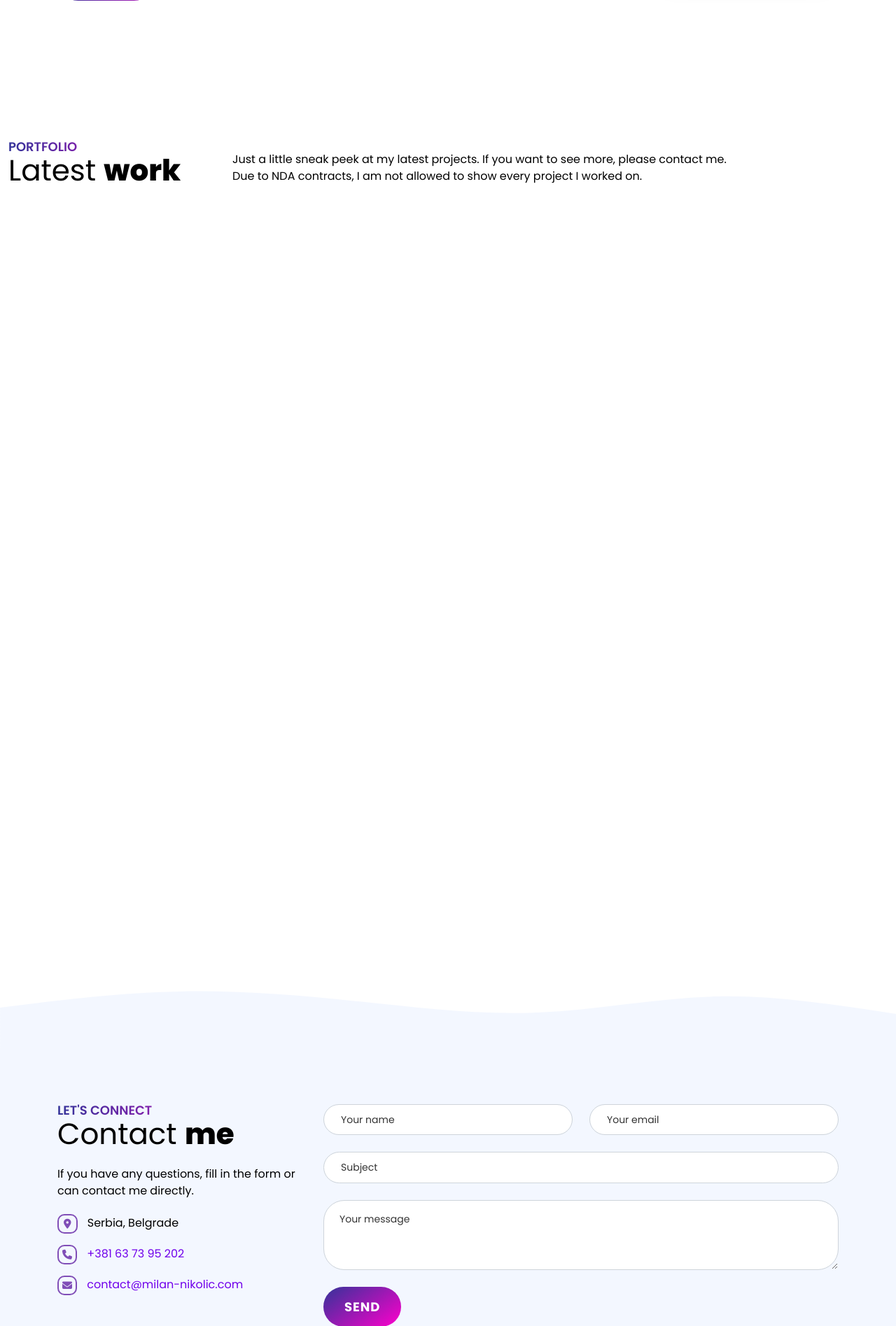
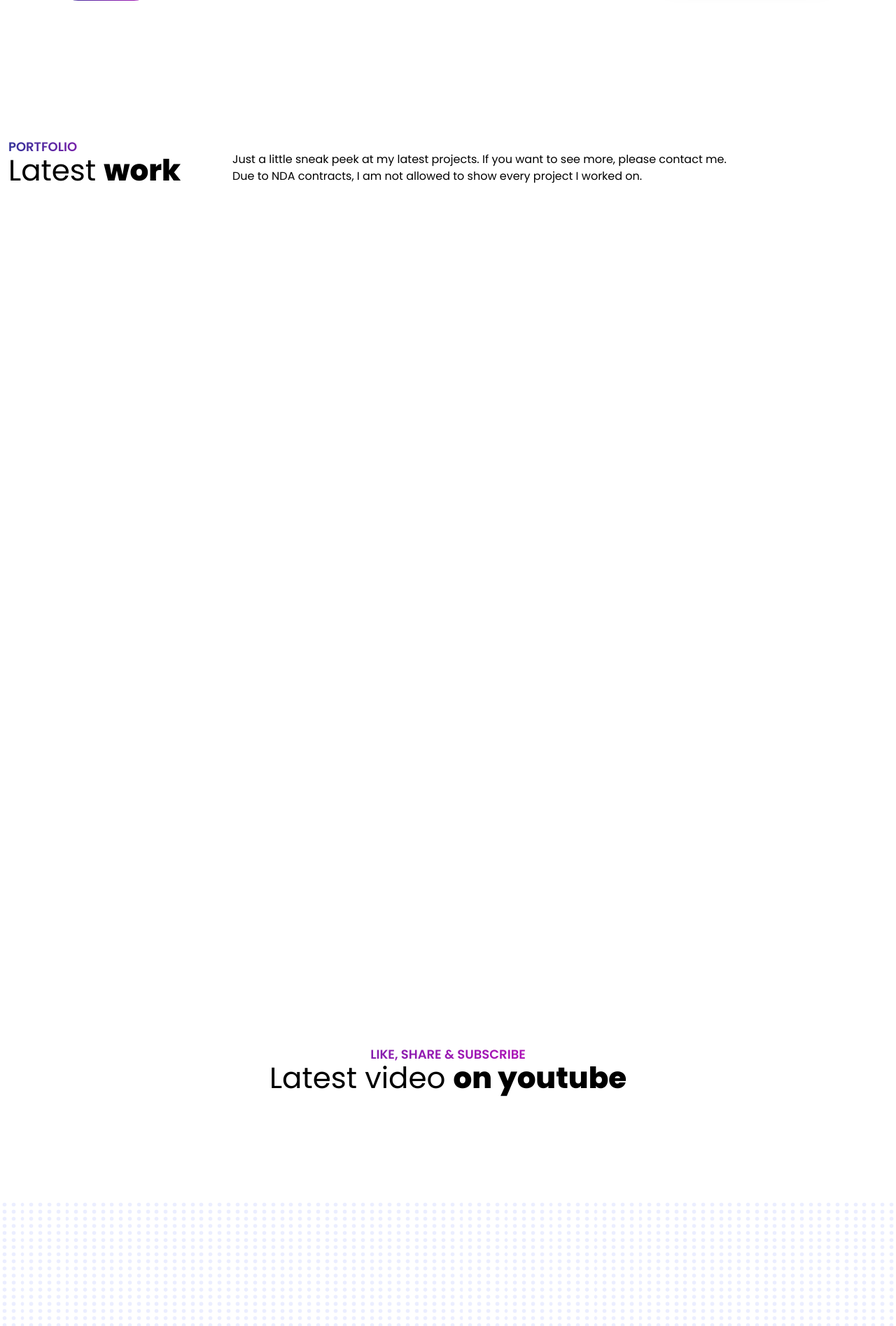
Before and after one commit to milanche7395/milan, a PHP site: page / in a window 1280 px wide. Shown: the part 2185-4080 px from the top of the page at 70% size. Run offline with PHP 8.4, Linux system fonts and the light colour scheme; style sheets or scripts are compiled from the project's sources; some libraries are stand-ins or nearby versions.

Commit message:
Youtube Video

```diff
--- a/index.php
+++ b/index.php
@@ -431,6 +431,22 @@ if(isset($_POST['button']))
     </div>
     </section>
 
+    <section class="youtube">
+        <div class="container">
+            <div class="row">
+                <div class="col-lg-12">
+                    <span class="tagline">Like, share & Subscribe</span>
+                    <h2>Latest video <span>on youtube</span></h2>
+
+
+                    <div class="youtube-video">
+                        <iframe class="latestVideoEmbed" vnum='0' cid="UC2MsxHunJQJzAWdyXQ7LRxA" frameborder="0" allowfullscreen></iframe>
+                    </div>
+                </div>
+            </div>
+        </div>
+    </section>
+
     <section class="contact" id="contact">
         <div class="container">
             <div class="row">
--- a/js/script.js
+++ b/js/script.js
@@ -81,6 +81,27 @@ $(document).ready(function () {
     //display the calculated age
     $('.birthday').text(age);
 
+    //Latest Youtube Video
+    var reqURL = "https://api.rss2json.com/v1/api.json?rss_url=" + encodeURIComponent("https://www.youtube.com/feeds/videos.xml?channel_id=");
+
+    function loadVideo(iframe) {
+    $.getJSON(reqURL + iframe.getAttribute('cid'),
+        function(data) {
+        var videoNumber = (iframe.getAttribute('vnum') ? Number(iframe.getAttribute('vnum')) : 0);
+        console.log(videoNumber);
+        var link = data.items[videoNumber].link;
+        var title=data.items[videoNumber].title;
+        id = link.substr(link.indexOf("=") + 1);
+        iframe.setAttribute("src", "https://youtube.com/embed/" + id + "?controls=1&autoplay=1");
+        }
+    );
+    }
+
+var iframes = document.getElementsByClassName('latestVideoEmbed');
+for (var i = 0, len = iframes.length; i < len; i++) {
+  loadVideo(iframes[i]);
+}
+
 });
 
 function clickNav() {
@@ -150,7 +171,7 @@ $('.button-social').click(function () {
 });
 
 /* Disabled Right Click */
-$("body").contextmenu(function () {
+/*$("body").contextmenu(function () {
     event.preventDefault();
 });
 
@@ -161,7 +182,7 @@ document.onkeydown = function (event) {
     } else if ((event.ctrlKey && event.shiftKey && event.keyCode == 73) || (event.ctrlKey && event.shiftKey && event.keyCode == 74)) {
         return false;
     }
-}
+}*/
 
 // Contact Validation Form
 function validateForm() {
--- a/scss/main.scss
+++ b/scss/main.scss
@@ -980,7 +980,7 @@ header {
             margin-bottom: 20px;
         }
 
-        .btn{
+        .btn {
             margin-top: 10px;
         }
     }
@@ -1070,7 +1070,7 @@ header {
             text-align: left;
         }
 
-        .portfolio-subline{
+        .portfolio-subline {
             text-align: left;
             padding-top: 15px;
         }
@@ -1086,11 +1086,11 @@ header {
                 display: block;
                 width: 100%;
                 border-radius: 30px;
-                box-shadow: 0 0 15px rgba(0,0,0, 0.15);
-
-            }
-
-            a{
+                box-shadow: 0 0 15px rgba(0, 0, 0, 0.15);
+
+            }
+
+            a {
                 transition: transform 400ms;
                 transform: scale(0.9);
                 border-radius: 30px;
@@ -1139,7 +1139,7 @@ header {
                     position: absolute;
                     top: 0;
                     left: 0;
-                    background: rgba(0,0,0,0.5);
+                    background: rgba(0, 0, 0, 0.5);
                     z-index: 99;
                     width: 100%;
                     height: 100%;
@@ -1163,18 +1163,19 @@ header {
                     transform: translateY(-20px);
                     transition: $main-transition;
                 }
-                h3{
+
+                h3 {
                     font-size: 24px;
                     margin-bottom: 10px;
                     font-weight: 600;
                 }
 
-                p{
+                p {
                     font-weight: 400;
                 }
 
                 &:hover h3,
-                &:hover p{
+                &:hover p {
                     transform: translateY(0px);
                 }
             }
@@ -1224,7 +1225,68 @@ header {
 
 }
 
-
+.youtube {
+    text-align: center;
+    padding: 80px 0;
+    background: url(../../img/video-bgd.svg) repeat-x;
+    background-size: 1%;
+    background-position-y: 55%;
+
+    .youtube-video {
+        width: 940px;
+        height: auto;
+        margin: 0 auto;
+        aspect-ratio: 16 / 9;
+        position: relative;
+
+        &:before {
+            content: '';
+            z-index: -1;
+            position: absolute;
+            bottom: 15px;
+            left: 10px;
+            width: 50%;
+            top: 90%;
+            max-width: 300px;
+            background: #777;
+            -webkit-box-shadow: 0 15px 10px #a1a1a1;
+            -moz-box-shadow: 0 15px 10px #a1a1a1;
+            box-shadow: 0 15px 10px #a1a1a1;
+            -webkit-transform: rotate(-5deg);
+            -moz-transform: rotate(-5deg);
+            -o-transform: rotate(-5deg);
+            -ms-transform: rotate(-5deg);
+            transform: rotate(-5deg);
+        }
+
+        &:after {
+            content: '';
+            z-index: -1;
+            position: absolute;
+            bottom: 15px;
+            right: 10px;
+            width: 50%;
+            top: 90%;
+            max-width: 300px;
+            background: #a1a1a1;
+            -webkit-box-shadow: 0 15px 10px #a1a1a1;
+            -moz-box-shadow: 0 15px 10px #a1a1a1;
+            box-shadow: 0 15px 10px #a1a1a1;
+            -webkit-transform: rotate(5deg);
+            -moz-transform: rotate(5deg);
+            -o-transform: rotate(5deg);
+            -ms-transform: rotate(5deg);
+            transform: rotate(5deg);
+        }
+
+        iframe {
+            display: inline-block;
+            width: 940px;
+            height: auto;
+            aspect-ratio: 16 / 9;
+        }
+    }
+}
 
 
 .contact {
@@ -1583,12 +1645,29 @@ footer {
         }
     }
 
-    .work{
-        .container{
-            .portfolio-subline{
+    .work {
+        .container {
+            .portfolio-subline {
                 text-align: center;
             }
         }
+    }
+
+    .youtube {
+        background-size: 1.5%;
+        background-position-y: 60%;
+
+        .youtube-video {
+            width: 100%;
+            height: auto;
+
+            iframe {
+                width: 100%;
+                height: auto;
+                aspect-ratio: 16 / 9;
+            }
+        }
+
     }
 }
 
```
Also changed, not shown: dist/css/main.min.css, img/video-bgd.svg, 1 other file. Lines whose indentation alone changed are shown as unchanged.
